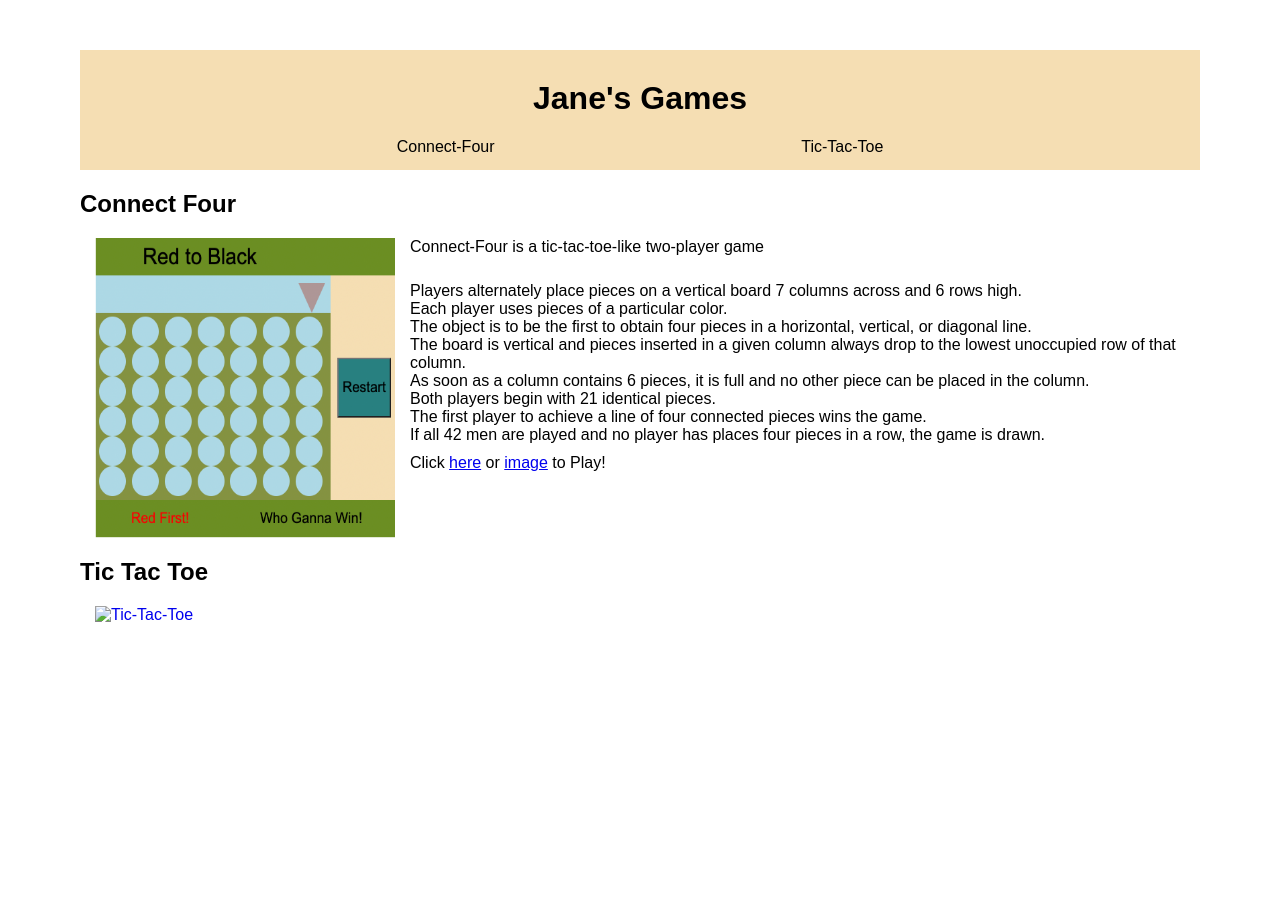
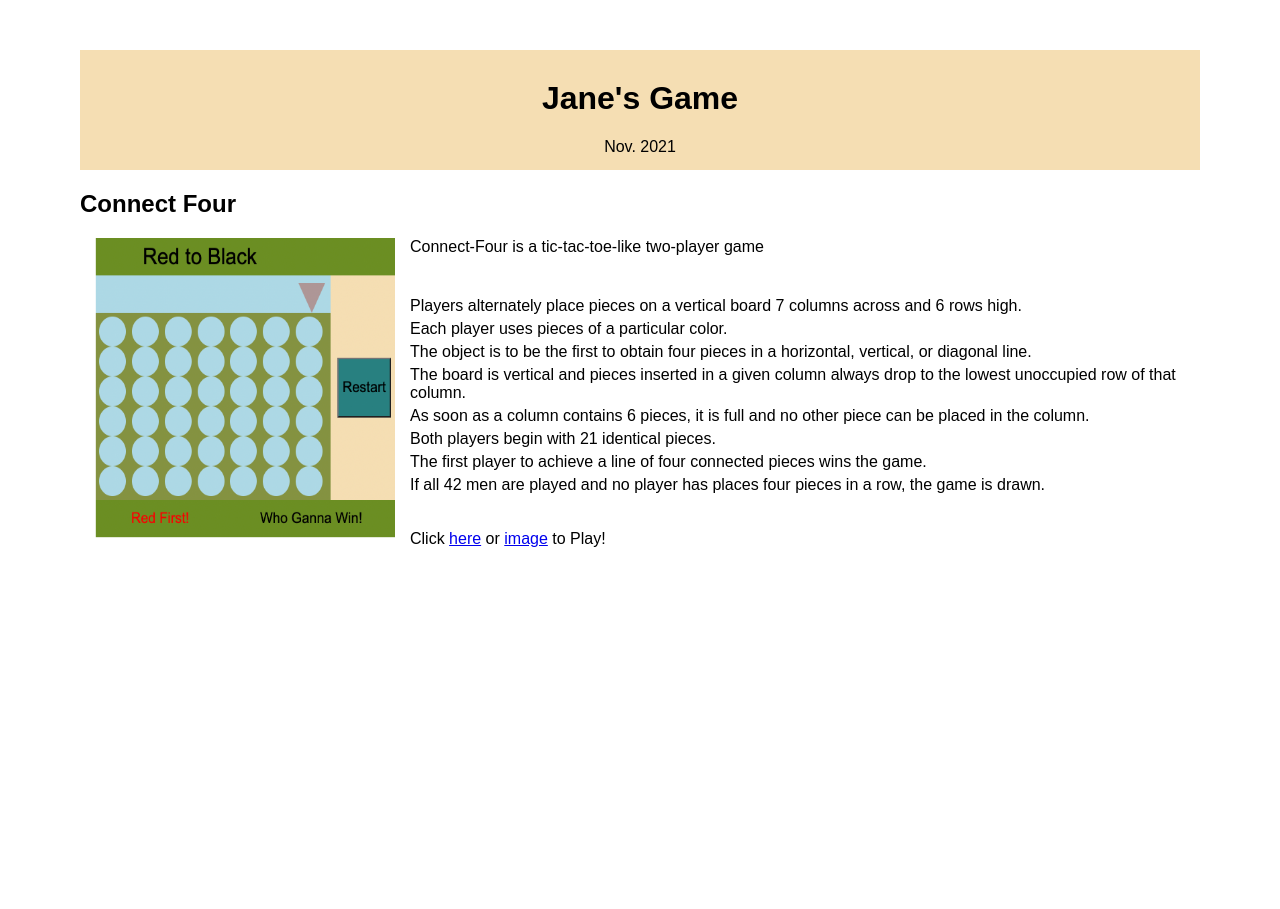
Before and after one commit to janemzwangnj/Connect-Four, a plain HTML site: page index.html in a window 1280 px wide. After the commit the page ends 800 px from the top, so only its background shows below. Drawn offline with Linux system fonts and the light colour scheme.

Commit message:
new version of the connect4 project

```diff
--- a/index.css
+++ b/index.css
@@ -23,8 +23,12 @@ img {
 }
 ul {
   list-style: none;
-  margin: auto;
-  padding: 10px;
+  margin-left: 20px;
+  padding: 20px;
+}
+li {
+  margin-top: 5px;
+  margin-left: 20px;
 }
 nav {
   display: flex;
--- a/index.html
+++ b/index.html
@@ -8,10 +8,9 @@
   </head>
   <body>
     <header>
-      <h1>Jane's Games</h1>
+      <h1>Jane's Game</h1>
       <nav>
-      <div>Connect-Four</div>
-      <div>Tic-Tac-Toe</div>
+      <div>Nov. 2021</div>
       </nav>
     </header>
 
@@ -33,15 +32,5 @@
          Click <a href="connect4.html">here</a> or <a href="connect4.html">image</a> to Play!
       </p>
     </section>
-
-    <section>
-      <h2>Tic Tac Toe</h2>
-      <p>
-      <a href="#"> <img src="./tictactoe.png" alt="Tic-Tac-Toe" style="width:300px;height:300px;margin:0 15px"></a>
-
-      </p>
-    </section>
-
-
   </body>
 </html>
```
Also changed, not shown: connect-four.js (+13 -7 lines).
